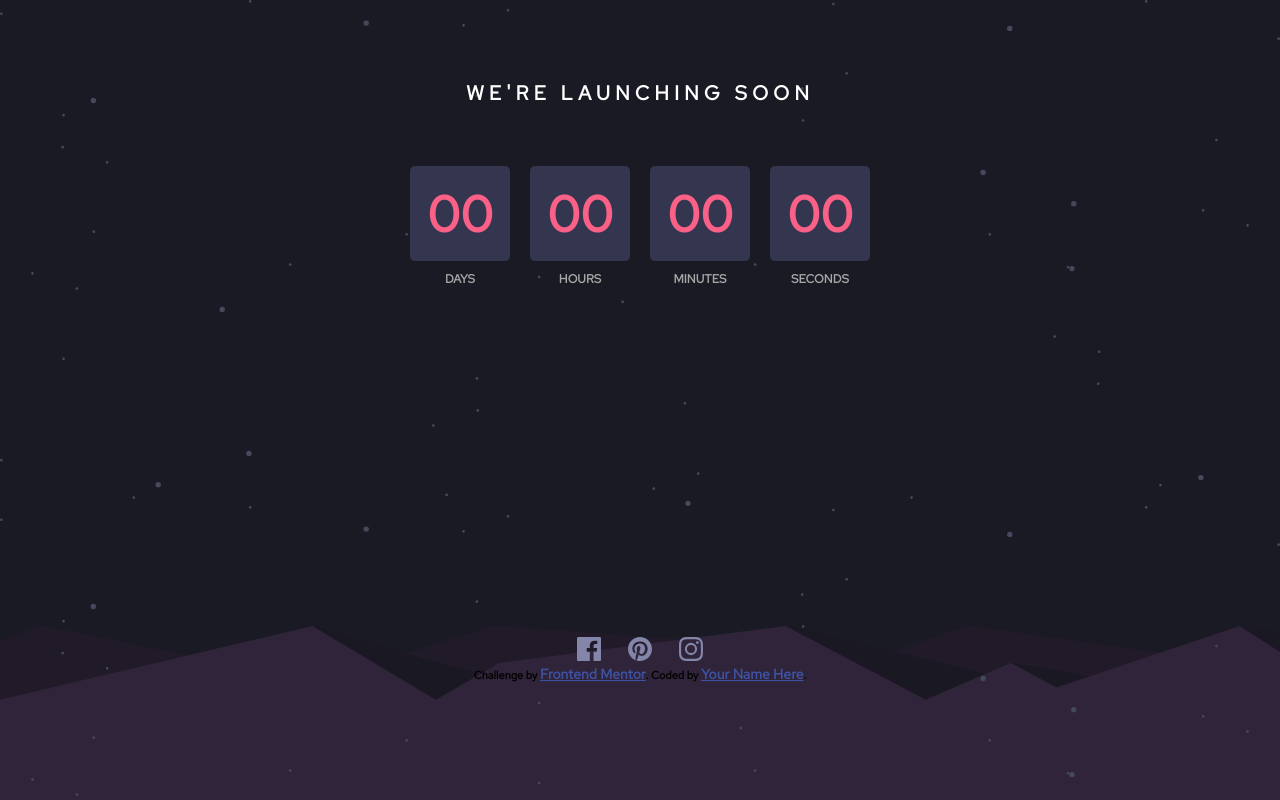
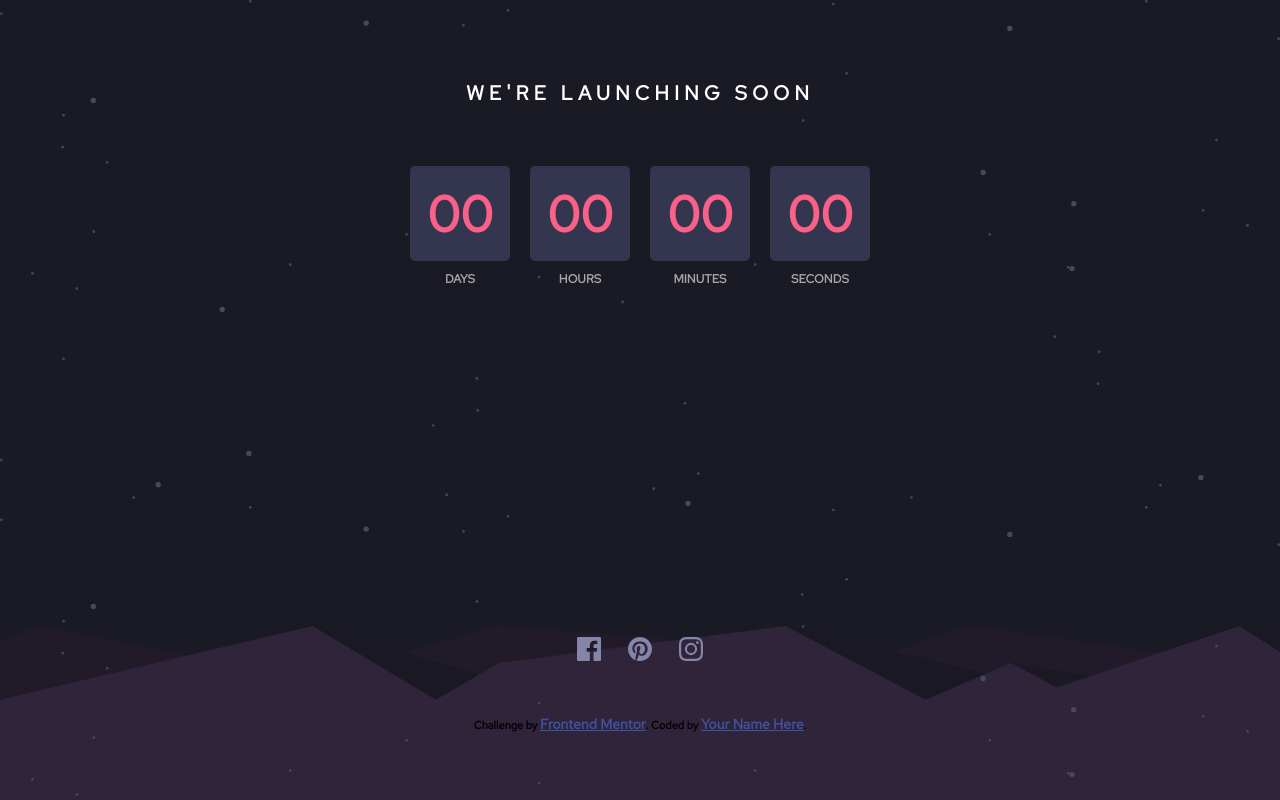
Before and after one commit to michojekunle/Countdown, a plain HTML site: page index.html in a window 1280 px wide. Drawn offline with Linux system fonts and the light colour scheme.

Commit message:
yeah sure

```diff
--- a/style.css
+++ b/style.css
@@ -82,5 +82,5 @@ p {
 }
 
 
-.attribution { font-size: 11px; text-align: center; }
+.attribution {margin-top: 50px; font-size: 11px; text-align: center; }
     .attribution a { color: hsl(228, 45%, 44%); }
```
